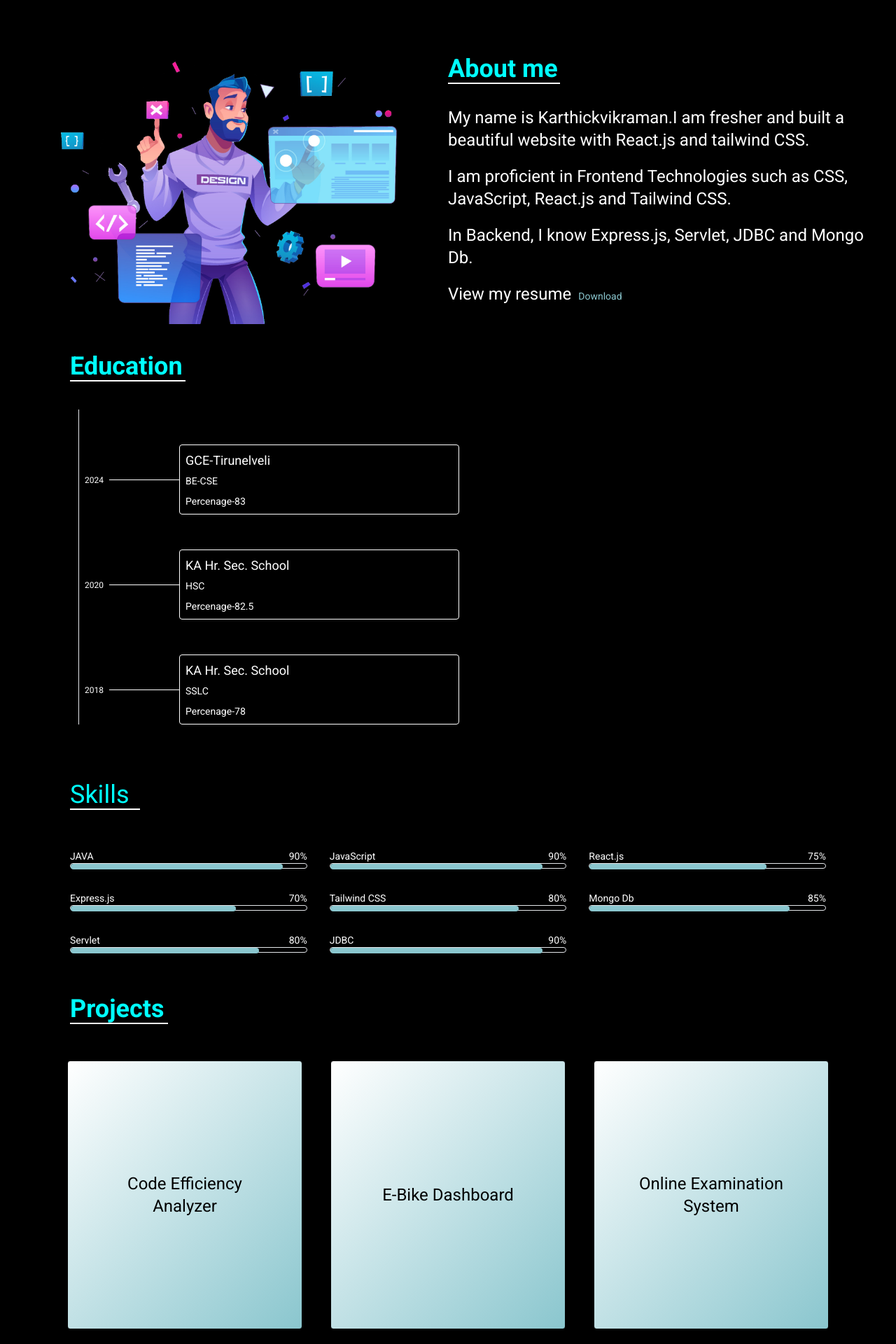
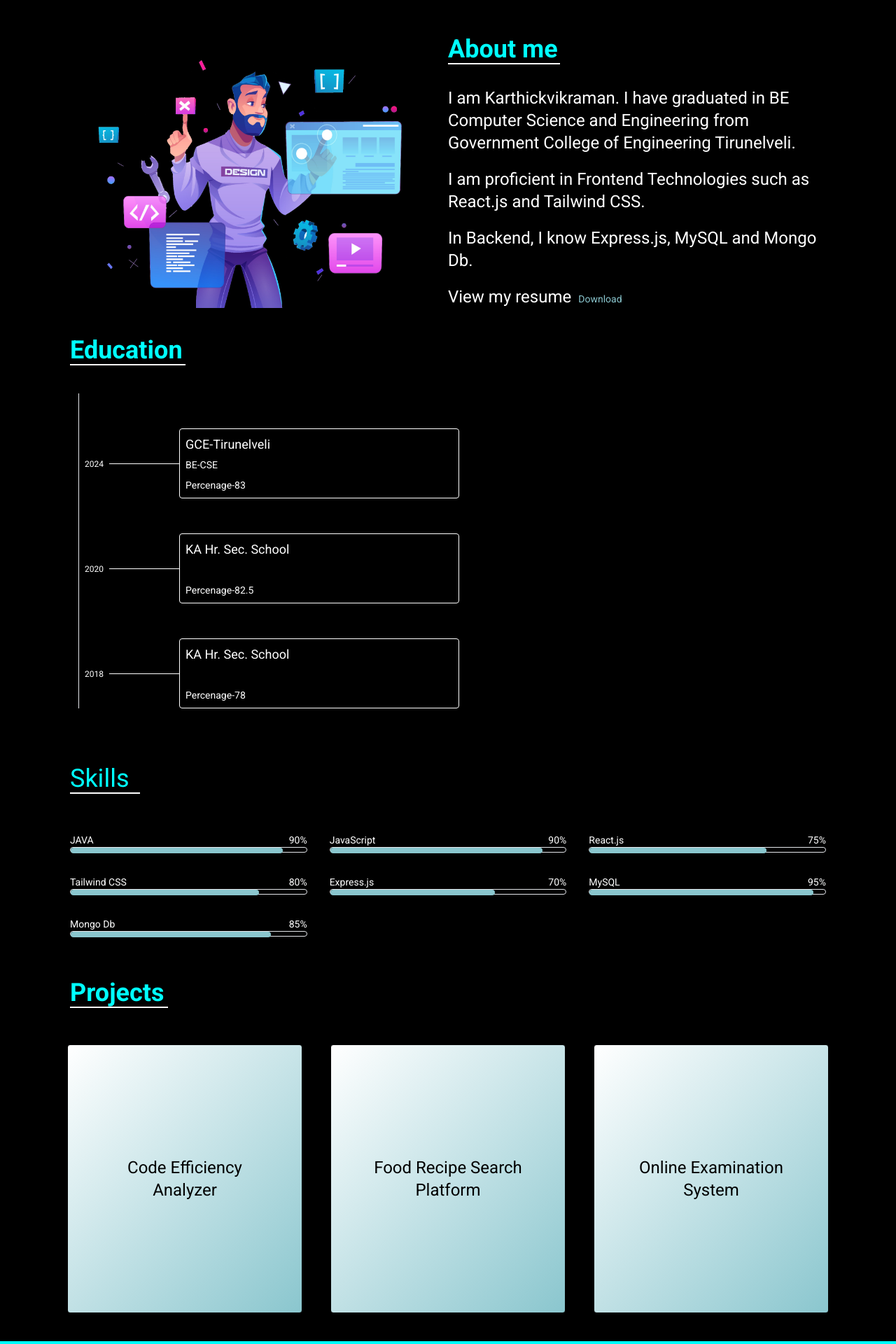
Before and after one commit to karthickvikraman22/portfolio, a React (Create React App) app: page / in a window 1280 px wide. Shown: the part 380-2300 px from the top of the page at 70% size. Built offline with nearby package versions, Linux system fonts and the light colour scheme.

Commit message:
Latest version

```diff
--- a/src/components/About.js
+++ b/src/components/About.js
@@ -1,20 +1,27 @@
 import AboutImg from '../assets/about.png'
 
-export default function About(){
+function About() {
+
+  function handleResume() {
+    window.location.href = "https://drive.google.com/file/d/1STzW2U-TvGe2P90JgO7Xe4a78KaHnfTI/view?usp=sharing";
+  }
+
   return <>
-      <section className='flex flex-col md:flex-row md:justify-center px-5 mt-10'>
+    <section className='flex flex-col md:flex-row md:justify-center px-5 mt-10 md:px-20'>
       <img className="w-1/2 hidden md:block" src={AboutImg} alt="about"></img>
       <div className='w-full md:w-1/2 font-hero-font flex justify-start md:justify-center'>
         <div className='flex flex-col justify-center'>
           <h1 className='text-4xl border-b-2 border-white w-[160px] font-bold text-white bc'>About me</h1>
           <div className='text-left text-white text-2xl pt-8'>
-                <p>My name is Karthickvikraman.I am fresher and built a beautiful website with React.js and tailwind CSS.</p>
-                <p className='pt-5'>I am proficient in Frontend Technologies such as CSS, JavaScript, React.js and Tailwind CSS.</p>
-                <p className='pt-5'>In Backend, I know Express.js, Servlet, JDBC and Mongo Db.</p>
-                <p className='pt-5'>View my resume<button className='ml-2 text-sm download'>Download</button></p>
+            <p>I am Karthickvikraman. I have graduated in BE Computer Science and Engineering from Government College of Engineering Tirunelveli.</p>
+            <p className='pt-5'>I am proficient in Frontend Technologies such as React.js and Tailwind CSS.</p>
+            <p className='pt-5'>In Backend, I know Express.js, MySQL and Mongo Db.</p>
+            <p className='pt-5'>View my resume<button onClick={handleResume} className='ml-2 text-sm download'>Download</button></p>
           </div>
         </div>
       </div>
     </section>
   </>
 }
+
+export default About;
--- a/src/components/Education.js
+++ b/src/components/Education.js
@@ -1,37 +1,43 @@
-export default function Education(){
-    return<>
+function Education() {
+
+  const education = [{
+    schoolName: "GCE-Tirunelveli",
+    year: "2024",
+    course: "BE-CSE",
+    percent: "83"
+  },
+  {
+    schoolName: "KA Hr. Sec. School",
+    year: "2020",
+    course: "",
+    percent: "82.5"
+  },
+  {
+    schoolName: "KA Hr. Sec. School",
+    year: "2018",
+    course: "",
+    percent: "78"
+  }]
+
+  return <>
     <section className="mt-10" id="edu">
       <div className="md:px-20 my-5 mx-5">
         <p className="text-4xl border-b-2 border-white w-[165px] font-bold font-hero-font bc">Education</p>
       </div>
       <div className="flex flex-col mx-20 md:mx-28 mt-10 h-[450px] border-l">
-               <div className="flex">
-                  <p className="ml-2 mt-[93px] text-white text-xs font-hero-font">2024</p>
+        {education.map((e, index) => (
+          <div key={index} className="flex">
+            <p className="ml-2 mt-[93px] text-white text-xs font-hero-font">{e.year}</p>
             <div className="ml-2 mt-[100px] border-t w-[100px] border-white"></div>
             <div className="edu">
-                     <p className="font-hero-font text-lg text-white">GCE-Tirunelveli<br/><span className="text-sm text-white font-hero-font">BE-CSE</span></p>
-                     <p className="text-sm font-hero-font text-white">Percenage-83</p>
+              <p className="font-hero-font text-lg text-white">{e.schoolName}<br /><span className="text-sm text-white font-hero-font">{e.course}</span></p>
+              <p className="text-sm font-hero-font text-white">Percenage-{e.percent}</p>
             </div>
           </div>
-
-               <div className="flex">
-                  <p className="ml-2 mt-[93px] text-white text-xs font-hero-font">2020</p>
-                  <div className="ml-2 mt-[100px] border-t w-[100px] border-white"></div>
-                  <div className="edu">
-                    <p className="font-hero-font text-lg text-white">KA Hr. Sec. School<br/><span className="text-sm text-white font-hero-font">HSC</span></p>
-                    <p className="text-sm font-hero-font text-white">Percenage-82.5</p>
-                  </div>
-               </div>
-
-               <div className="flex">
-                  <p className="ml-2 mt-[93px] text-white text-xs font-hero-font">2018</p>
-                  <div className="ml-2 mt-[100px] border-t w-[100px] border-white"></div>
-                  <div className="edu">
-                    <p className="font-hero-font text-lg text-white">KA Hr. Sec. School<br/><span className="text-sm text-white font-hero-font">SSLC</span></p>
-                    <p className="text-sm font-hero-font text-white">Percenage-78</p>
-                  </div>
-               </div>
+        ))}
       </div>
     </section>
   </>
 }
+
+export default Education;
--- a/src/components/Projects.js
+++ b/src/components/Projects.js
@@ -1,4 +1,20 @@
-export default function Projects(){
+function Projects() {
+
+   const project = [{
+      projectName: "Code Efficiency Analyzer",
+      projectDescription: "The Code Efficiency Analyzer is a platform to analyze and assess the efficiency of their code through sophisticated algorithms.",
+      projectTechStack: "The tech stack are React.js, Express.js, Tailwind CSS and Mongo Db."
+   }, {
+      projectName: "Food Recipe Search Platform",
+      projectDescription: "The Food Recipe Platform presents the user with a variety of recipes, including ingredients, preparation steps, cooking time, and nutritional information.",
+      projectTechStack: "The tech stack includes React.js, Tailwind CSS, and API integration."
+
+   }, {
+      projectName: "Online Examination System",
+      projectDescription: "The project provide a user-friendly and efficient environment for conducting online quizzes, facilitating seamless examination processes and result management.",
+      projectTechStack: "The tech stack are Java, Servlet, JDBC and MySQL."
+   }];
+
    return <>
       <section className="flex flex-col mt-10 px-5" id='pro'>
          <div className="md:px-20 my-5 ">
@@ -6,30 +22,19 @@ export default function Projects(){
          </div>
 
          <div className="flex flex-col md:flex-row w-full items-center md:justify-center px-14 pt-8">
-              <div className="box-container">
-                  <p className="heading">Code Efficiency Analyzer</p>
+            {project.map((p,index) => (
+               <div key={index} className="box-container">
+                  <p className="heading">{p.projectName}</p>
                   <div className="des">
-                     <p className="detail py-5">The Code Efficiency Analyzer is a platform to analyze and assess the efficiency of their code through sophisticated algorithms.</p>
-                     <p className="detail">The tech stack are React.js,Express.js,Tailwind CSS and Mongo Db.</p>
+                     <p className="detail py-5">{p.projectDescription}</p>
+                     <p className="detail">{p.projectTechStack}</p>
                   </div>
                </div>
-
-              <div className="box-container">
-                  <p className="heading">E-Bike Dashboard</p>
-                  <div className="des">
-                     <p className="detail py-5">The E-Bike Dashboard presents the user with a variety of data such as speed, battery level, temperature and indicator status etc.</p>
-                     <p className="detail">The tech stack are React.js,CSS and Ajax.</p>
-                  </div>
-              </div>
-
-              <div className="box-container ">
-                  <p className="heading">Online Examination System</p>
-                  <div className="des">
-                     <p className="detail py-5">The project provide a user-friendly and efficient environment for conducting online quizzes, facilitating seamless examination processes and result management.</p>
-                     <p className="detail">The tech stack are Java,Servlet,JDBC and MySQL.</p>
-                  </div>
-              </div>
+            )
+            )}
          </div>
       </section>
    </>
 }
+
+export default Projects;
--- a/src/components/Skills.js
+++ b/src/components/Skills.js
@@ -1,83 +1,49 @@
-export default function Skills(){
-    return<>
+function Skills() {
+
+    const skill = [{
+        skillName: "JAVA",
+        skillPercent: "90%"
+    }, {
+        skillName: "JavaScript",
+        skillPercent: "90%"
+    }, {
+        skillName: "React.js",
+        skillPercent: "75%"
+    }, {
+        skillName: "Tailwind CSS",
+        skillPercent: "80%"
+    }, {
+        skillName: "Express.js",
+        skillPercent: "70%"
+    }, {
+        skillName: "MySQL",
+        skillPercent: "95%"
+    }, {
+        skillName: "Mongo Db",
+        skillPercent: "85%"
+    }]
+
+    return <>
         <section className="mt-20 px-5 flex flex-col" id='skill' >
             <div className="md:px-20">
                 <h1 className="text-4xl text-white font-hero-font border-white border-b-2 w-[100px] bc">Skills</h1>
             </div>
             <div className="w-full grid grid-cols-2 grid-rows-4 md:grid-cols-3 md:grid-rows-3 gap-8 mt-14 px-5 md:px-20">
-                    <div>
+                { skill.map((s,index)=>(
+                    <div key={index}>
                         <div className="flex justify-between">
-                            <h3 className="heading1 text-white">JAVA</h3>
-                            <p className="percent">90%</p>
+                            <h3 className="heading1 text-white">{s.skillName}</h3>
+                            <p className="percent">{s.skillPercent}</p>
                         </div>
                         <div className="bar">
-                            <div className="inner-bar w-[90%]"></div>
+                            <div style={{ width: `${s.skillPercent}` }} className="inner-bar"></div>
                         </div>
                     </div>
-                    <div>
-                        <div className="flex justify-between">
-                            <h3 className="heading1 text-white">JavaScript</h3>
-                            <p className="percent">90%</p>
-                        </div>
-                        <div className="bar">
-                            <div className="inner-bar w-[90%]"></div>
-                        </div>
-                    </div>
-                    <div>
-                        <div className="flex justify-between">
-                             <h3 className="heading1 text-white">React.js</h3>
-                             <p className="percent">75%</p>
-                        </div>
-                        <div className="bar">
-                             <div className="inner-bar w-[75%]"></div>
-                        </div>
-                    </div>
-                    <div>
-                        <div className="flex justify-between">
-                            <h3 className="heading1 text-white">Express.js</h3>
-                            <p className="percent">70%</p>
-                        </div>
-                        <div className="bar">
-                            <div className="inner-bar w-[70%]"></div>
-                        </div>
-                    </div>
-                    <div>
-                        <div className="flex justify-between">
-                            <h3 className="heading1 text-white">Tailwind CSS</h3>
-                            <p className="percent">80%</p>
-                        </div>
-                        <div className="bar">
-                            <div className="inner-bar w-[80%]"></div>
-                        </div>
-                    </div>
-                    <div>
-                        <div className="flex justify-between">
-                            <h3 className="heading1 text-white">Mongo Db</h3>
-                            <p className="percent">85%</p>
-                        </div>
-                        <div className="bar">
-                            <div className="inner-bar w-[85%]"></div>
-                        </div>
-                    </div>
-                    <div>
-                        <div className="flex justify-between">
-                            <h3 className="heading1 text-white">Servlet</h3>
-                            <p className="percent">80%</p>
-                        </div>
-                        <div className="bar">
-                            <div className="inner-bar w-[80%]"></div>
-                        </div>
-                    </div>
-                    <div>
-                        <div className="flex justify-between">
-                            <h3 className="heading1 text-white">JDBC</h3>
-                            <p className="percent">90%</p>
-                        </div>
-                        <div className="bar">
-                            <div className="inner-bar w-[90%]"></div>
-                        </div>
-                    </div>
+                )
+                )}
             </div>
         </section>
     </>
 }
+
+export default Skills;
```
Also changed, not shown: src/App.css (+6 -3 lines), src/components/Hero.js (+24 -21 lines). Lines whose indentation alone changed are shown as unchanged.
